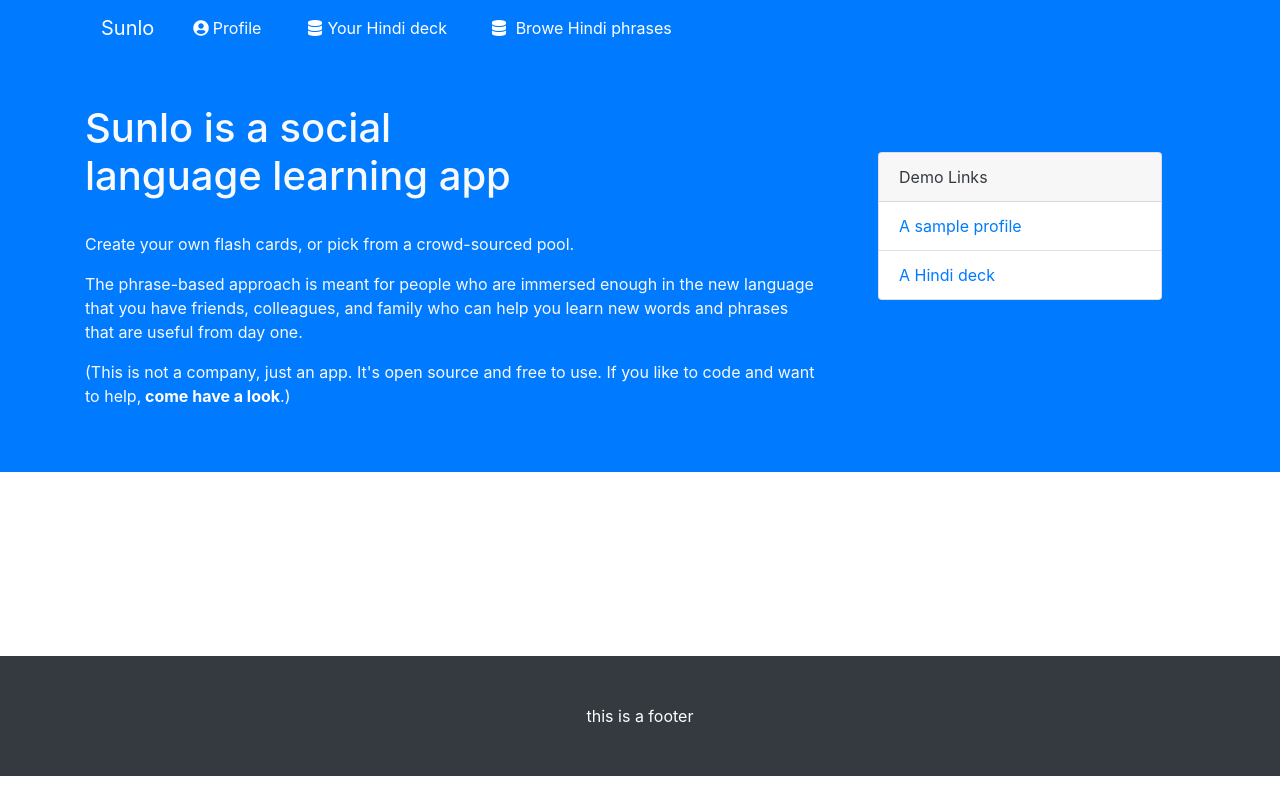
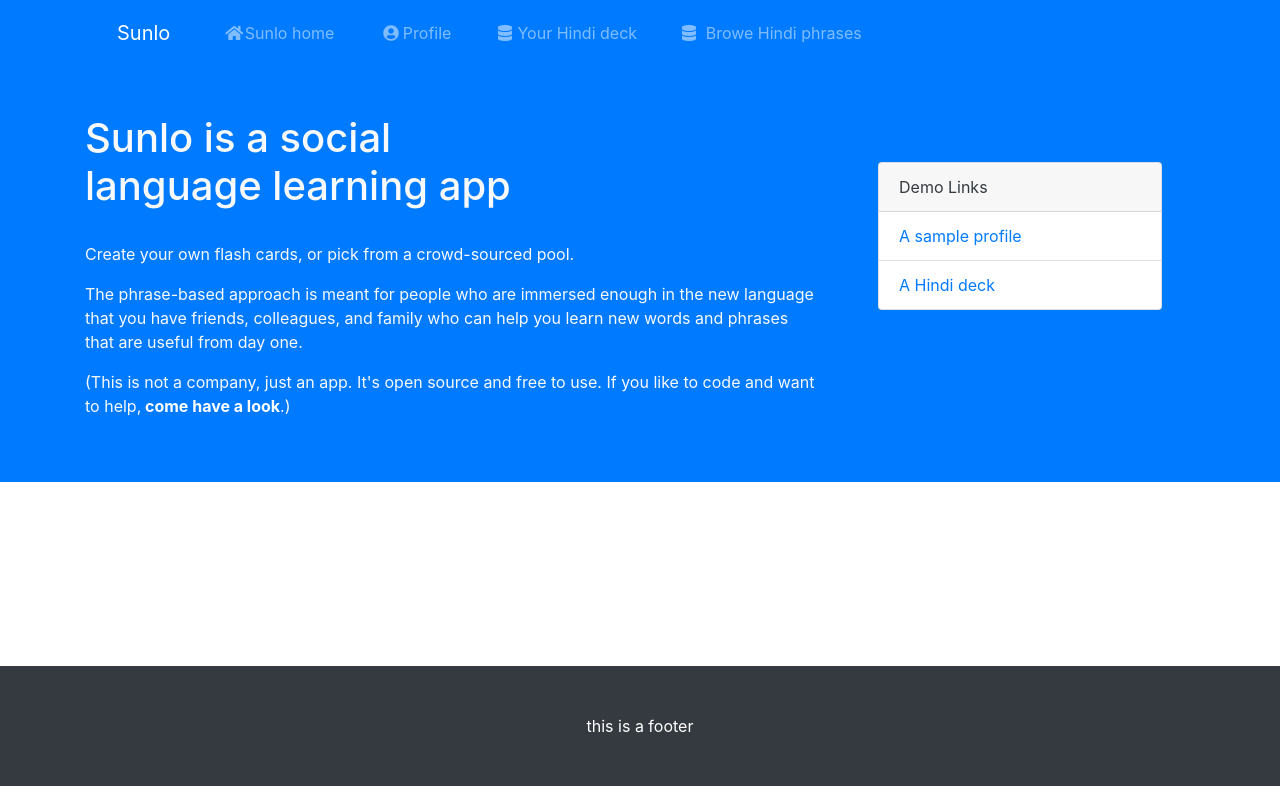
Before and after one commit to michaelsnook/react-sunlo, a React (Create React App) app: page / in a window 1280 px wide. Built offline with nearby package versions, Linux system fonts and the light colour scheme.

Commit message:
Use react to handle menu open/close

```diff
--- a/src/components/Navbar.js
+++ b/src/components/Navbar.js
@@ -7,6 +7,14 @@ class Navbar extends Component {
     this.state = {
       open: false
     };
+    this.toggleShow = this.toggleShow.bind(this);
+  }
+
+  toggleShow(e) {
+    this.setState(state => ({
+      open: !this.state.open
+    }));
+    e.preventDefault();
   }
 
   render() {
@@ -14,19 +22,29 @@ class Navbar extends Component {
       <nav className="bg-primary text-white">
         <div className="container">
           <nav className="navbar navbar-expand-lg navbar-dark">
-            <Link to={`/`} className="navbar-brand">Sunlo</Link>
-            <button className="navbar-toggler" type="button" data-toggle="collapse" data-target="#navbarNavAltMarkup" aria-controls="navbarNavAltMarkup" aria-expanded="false" aria-label="Toggle navigation">
-              <span className="navbar-toggler-icon"></span>
-            </button>
-            <div className="collapse navbar-collapse" id="navbarNavAltMarkup">
+            <a className="navbar-brand" href="#" onClick={this.toggleShow}
+              data-toggle="collapse"
+              aria-controls="navbarNavAltMarkup"
+              aria-expanded={this.state.open}
+              aria-label={'Menu ' + this.state.open? 'close' : 'open'}
+            >
+              <button className="navbar-toggler" type="button">
+                <span className="navbar-toggler-icon"></span>
+              </button>
+              <span className="navbar-brand ml-3">Sunlo</span>
+            </a>
+            <div className={this.state.open? '' : 'collapse ' + 'navbar-collapse'} id="navbarNavAltMarkup">
               <div className="navbar-nav">
-                <Link to={`/profile`} className="nav-item nav-link active">
+                <Link to={`/`} className="nav-item nav-link">
+                  <i className="fas fa-home col-2"></i> Sunlo home
+                </Link>
+                <Link to={`/profile`} className="nav-item nav-link">
                   <i className="fas fa-user-circle col-2"></i> Profile
                 </Link>
-                <Link to={`/deck/Hindi`} className="nav-item nav-link active">
+                <Link to={`/deck/Hindi`} className="nav-item nav-link">
                   <i className="fas fa-database col-2"></i> Your Hindi deck
                 </Link>
-                <Link to={`/browse/Hindi`} className="nav-item nav-link active">
+                <Link to={`/browse/Hindi`} className="nav-item nav-link">
                   <i className="fas fa-database col-2"></i> Browe Hindi phrases
                 </Link>
               </div>
```
